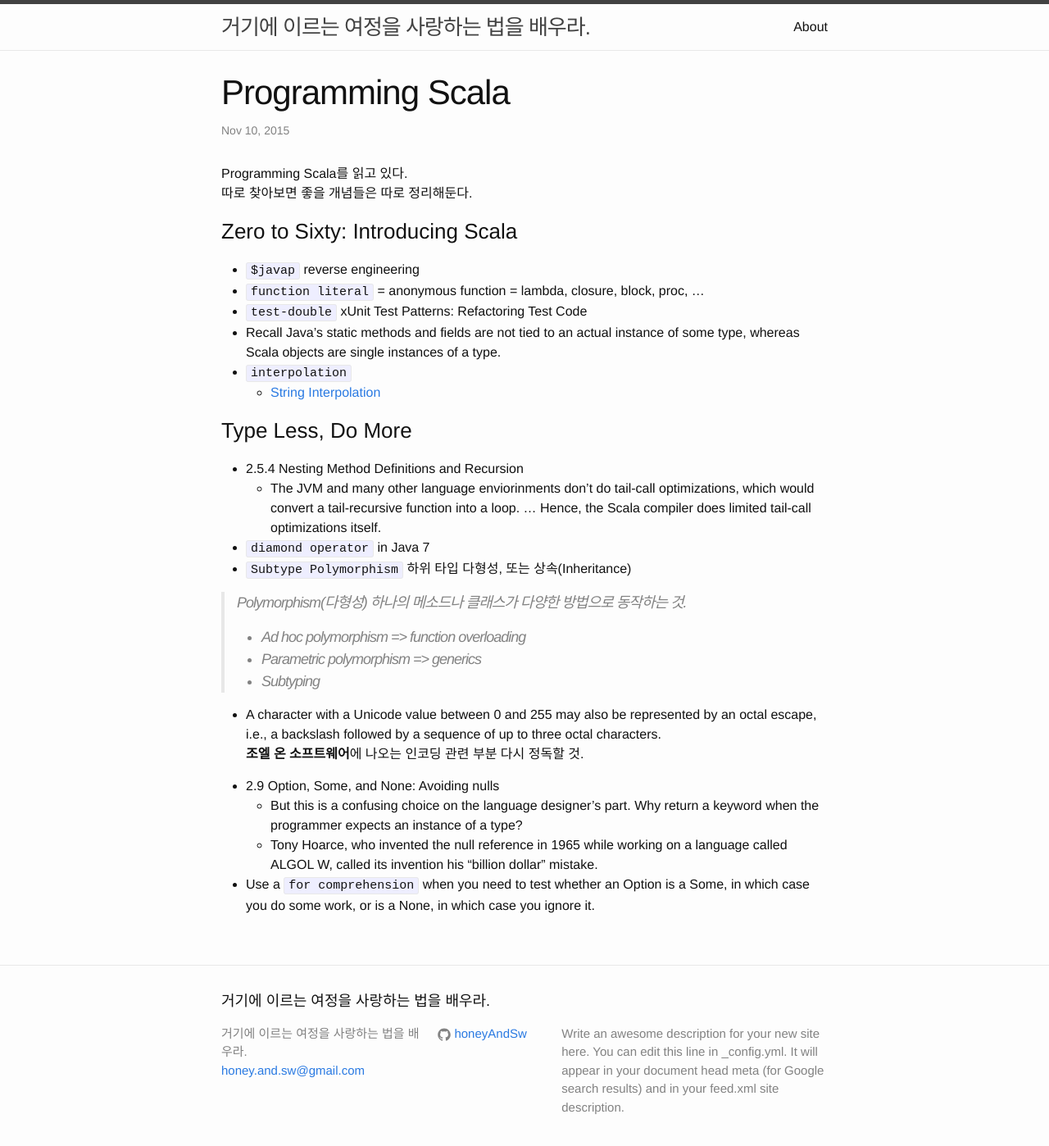
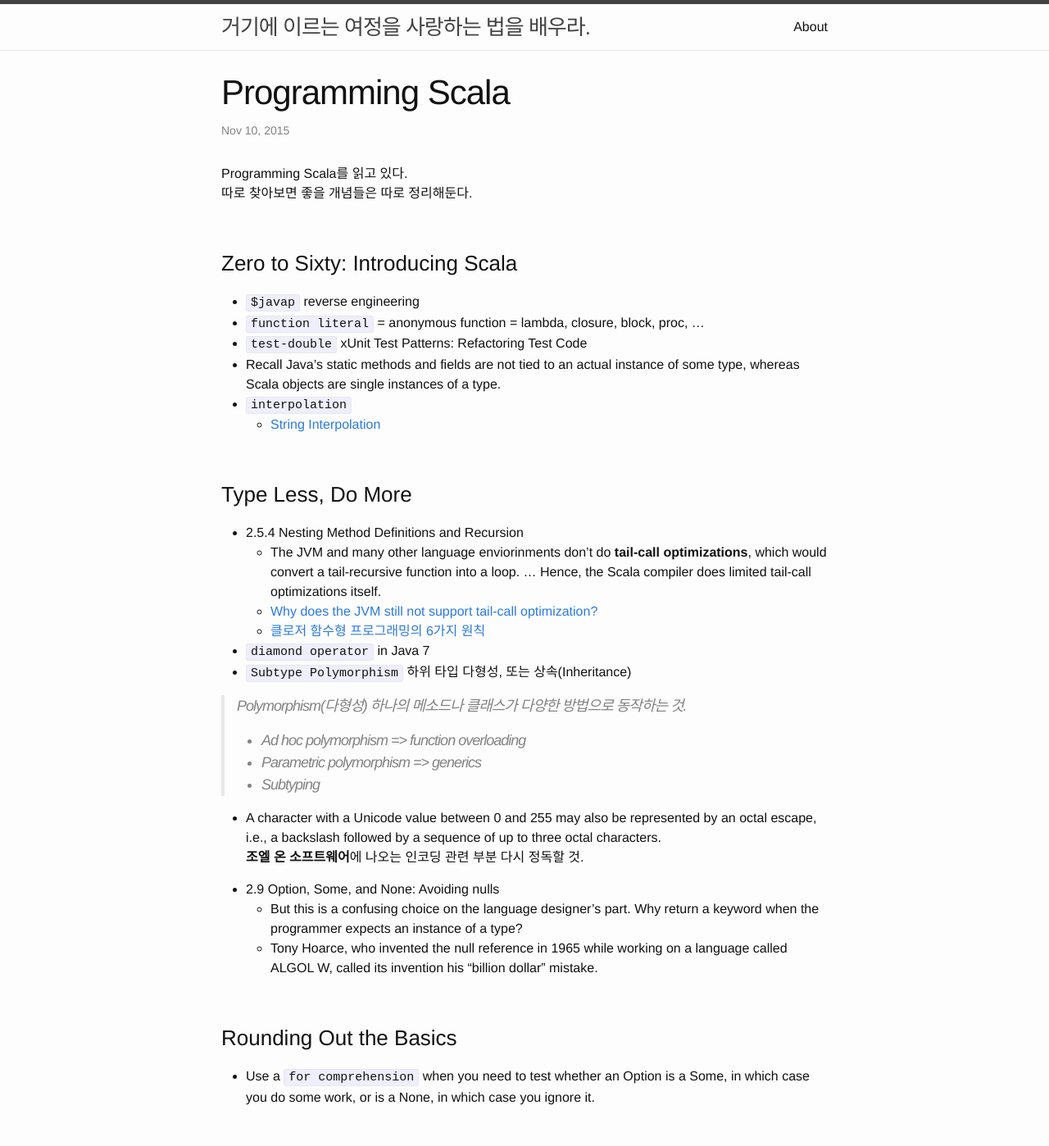
Before and after one commit to honeyAndSw/honeyAndSw.github.io, a Jekyll site: the page built from _posts/2015-11-10-programming-scala.markdown, in a window 1280 px wide and 1400 px high. Shown: the whole window at 82% size. Built offline with Jekyll 4.4.1, drawn with Linux system fonts in a browser that asks for light colours.

Commit message:
Add multiple lines between paragraphs.

```diff
--- a/_posts/2015-11-10-programming-scala.markdown
+++ b/_posts/2015-11-10-programming-scala.markdown
@@ -6,6 +6,8 @@ date: 2015-11-10
 
 Programming Scala를 읽고 있다.
 따로 찾아보면 좋을 개념들은 따로 정리해둔다.
+
+<br>
 
 ### Zero to Sixty: Introducing Scala
 
@@ -16,9 +18,13 @@ Programming Scala를 읽고 있다.
 - `interpolation`
    - [String Interpolation](http://docs.scala-lang.org/overviews/core/string-interpolation.html)
 
+<br>
+
 ### Type Less, Do More
 - 2.5.4 Nesting Method Definitions and Recursion
-  - The JVM and many other language enviorinments don't do tail-call optimizations, which would convert a tail-recursive function into a loop. ... Hence, the Scala compiler does limited tail-call optimizations itself.
+  - The JVM and many other language enviorinments don't do **tail-call optimizations**, which would convert a tail-recursive function into a loop. ... Hence, the Scala compiler does limited tail-call optimizations itself.
+  - [Why does the JVM still not support tail-call optimization?](http://stackoverflow.com/questions/3616483/why-does-the-jvm-still-not-support-tail-call-optimization/3682044#3682044)
+  - [클로저 함수형 프로그래밍의 6가지 원칙](http://autonomist.tistory.com/20)
 - `diamond operator` in Java 7
 - `Subtype Polymorphism` 하위 타입 다형성, 또는 상속(Inheritance)
 
@@ -32,4 +38,8 @@ Programming Scala를 읽고 있다.
 - 2.9 Option, Some, and None: Avoiding nulls
   - But this is a confusing choice on the language designer's part. Why return a keyword when the programmer expects an instance of a type?
   - Tony Hoarce, who invented the null reference in 1965 while working on a language called ALGOL W, called its invention his "billion dollar" mistake.
+
+<br>
+
+### Rounding Out the Basics
 - Use a `for comprehension` when you need to test whether an Option is a Some, in which case you do some work, or is a None, in which case you ignore it.
```
